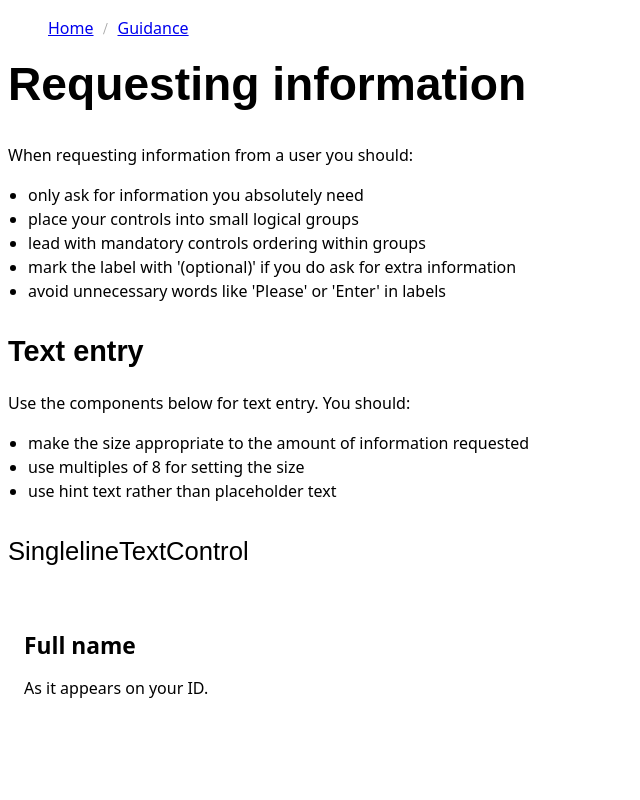
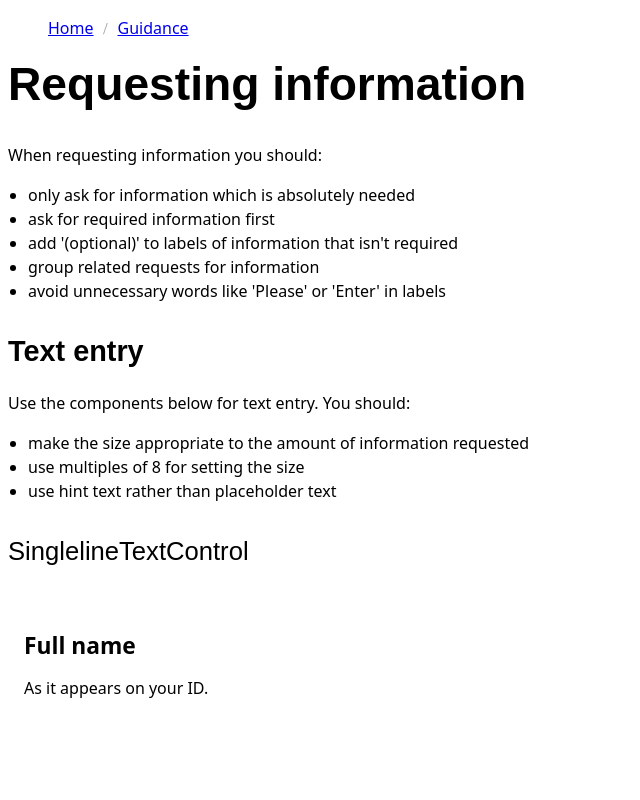
Before and after one commit to barnardos/design-system, a Gatsby app: page /guidance/requesting-information in a window 1280 px wide. Shown: the top 800 px of the page, without its empty margins (0-640 px from the left). Built offline with nearby package versions, Linux system fonts and the light colour scheme.

Commit message:
Fix missing guidance for control groups

```diff
--- a/src/pages/guidance/requesting-information.js
+++ b/src/pages/guidance/requesting-information.js
@@ -37,15 +37,14 @@ const Pages = () => (
       ]}
     />
     <Title>{`Requesting information`}</Title>
-    <Paragraph
-    >{`When requesting information from a user you should:`}</Paragraph>
+    <Paragraph>{`When requesting information you should:`}</Paragraph>
     <UnorderedList>
-      <ListItem>{`only ask for information you absolutely need`}</ListItem>
-      <ListItem>{`place your controls into small logical groups`}</ListItem>
       <ListItem
-      >{`lead with mandatory controls ordering within groups`}</ListItem>
+      >{`only ask for information which is absolutely needed`}</ListItem>
+      <ListItem>{`ask for required information first`}</ListItem>
       <ListItem
-      >{`mark the label with '(optional)' if you do ask for extra information`}</ListItem>
+      >{`add '(optional)' to labels of information that isn't required`}</ListItem>
+      <ListItem>{`group related requests for information`}</ListItem>
       <ListItem
       >{`avoid unnecessary words like 'Please' or 'Enter' in labels`}</ListItem>
     </UnorderedList>
```
